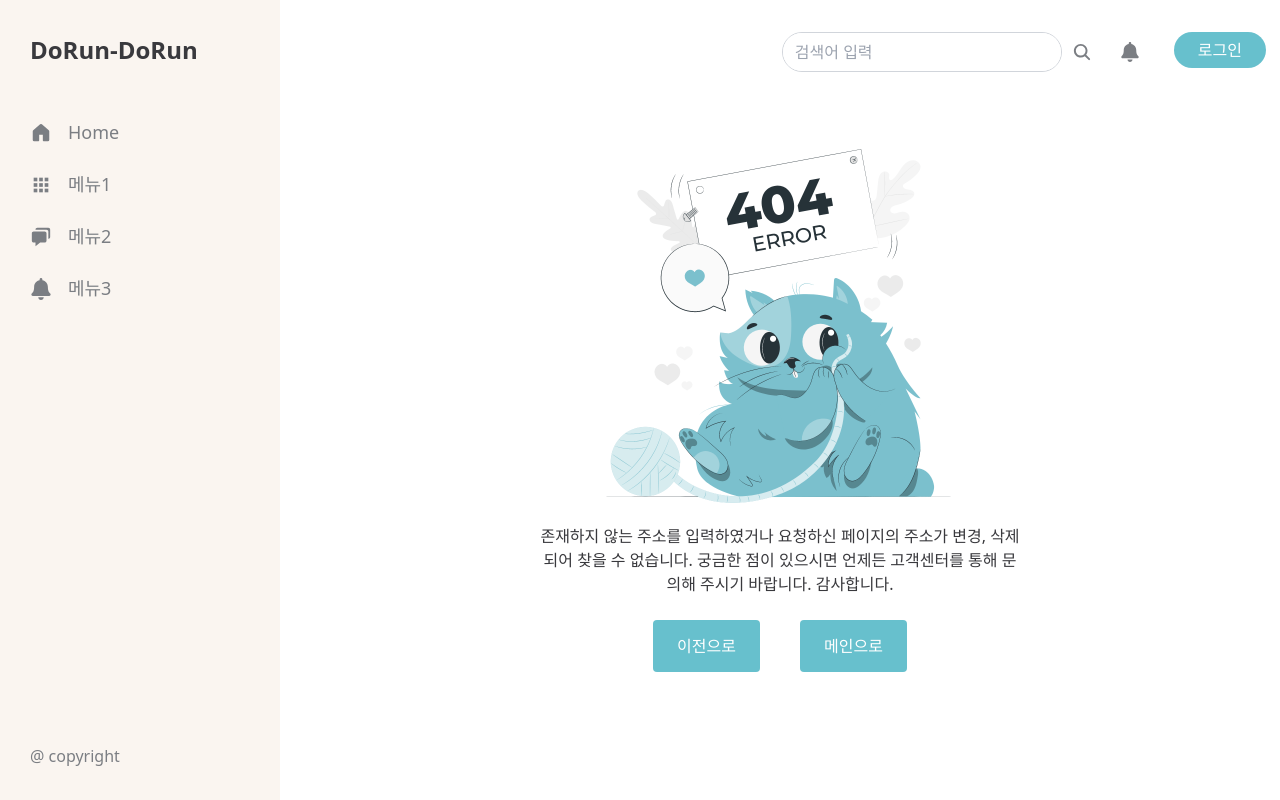
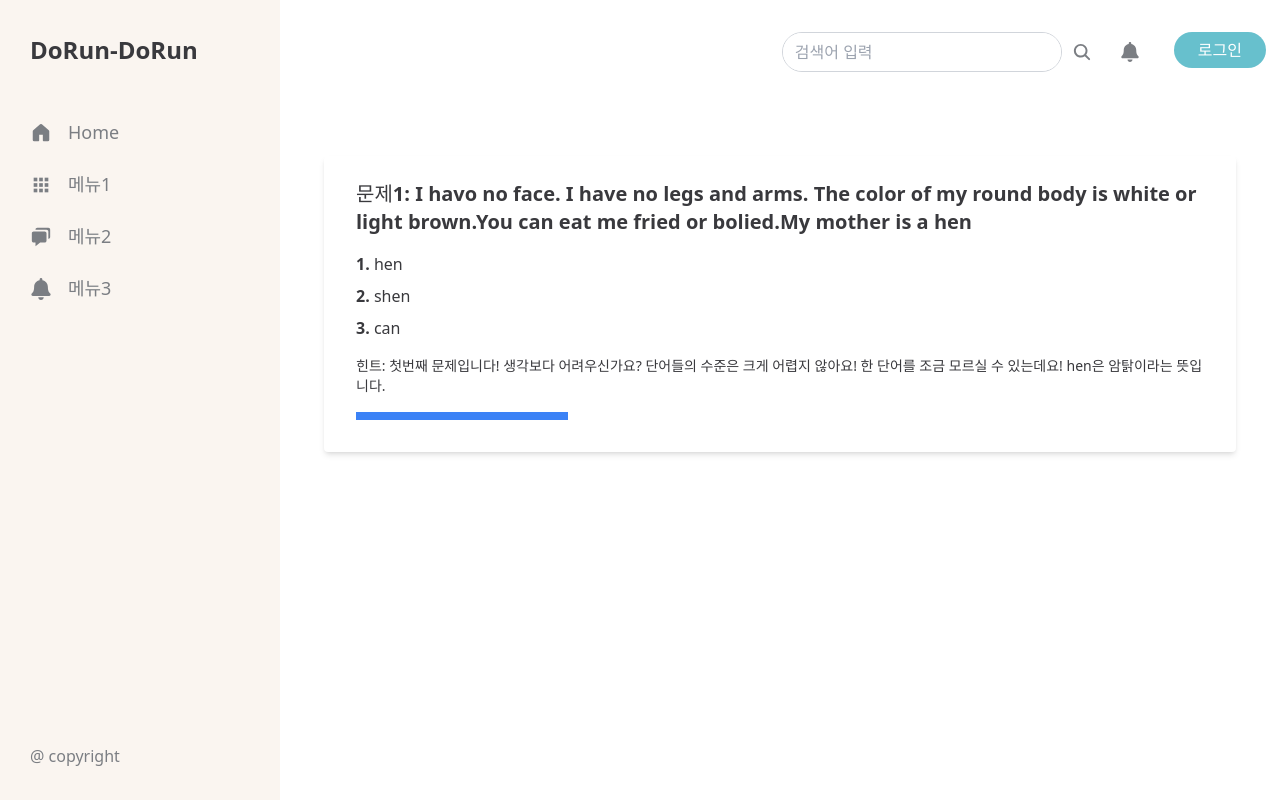
Before and after one commit to roo2bos/finalFront, a React (Vite) app: page /quiz in a window 1280 px wide. Built offline with nearby package versions, Linux system fonts and the light colour scheme.

Commit message:
퀴즈, 마이페이지, 마이룸

```diff
--- a/datas.json
+++ b/datas.json
@@ -145,5 +145,52 @@
 			"profile": "/image1.png",
 			"chats": ["aaa444"]
 		}
+	],
+
+	"quiz": [
+		{
+			"id": "1",
+			"question": "I havo no face. I have no legs and arms. The color of my round body is white or light brown.You can eat me fried or bolied.My mother is a hen",
+			"answer": {
+				"asw1" : "hen",
+				"asw2" : "shen",
+				"asw3" : "can"
+			},
+			"correctAnswer" : "hen",
+			"hint" : "첫번째 문제입니다! 생각보다 어려우신가요? 단어들의 수준은 크게 어렵지 않아요! 한 단어를 조금 모르실 수 있는데요! hen은 암탉이라는 뜻입니다."
+		},
+		{
+			"id": "2",
+			"question": "I can fly but I'am not a bird. I like windy days in winter. My body is made of paper and bamboo sticks",
+			"answer": {
+				"asw1" : "나도",
+				"asw2" : "정답",
+				"asw3" : "모르는데"
+			},
+			"correctAnswer" : "모르는데",
+			"hint" : "날 수는 있지만, 새는 아니다? 신기하네요 무엇일까요? bamboo는 대나무라는 뜻이에요! 한 번 잘 생각해보세요! 바람이 많이 부는 날을 좋아한다..."
+		},
+		{
+			"id": "3",
+			"question": "I can fly but I'am not a bird. I like windy days in winter. My body is made of paper and bamboo sticks",
+			"answer": {
+				"asw1" : "sdfdsfsfd도",
+				"asw2" : "정답",
+				"asw3" : "모르는데"
+			},
+			"correctAnswer" : "정답",
+			"hint" : "날 수는 있지만, 새는 아니다? 신기하네요 무엇일까요? bamboo는 대나무라는 뜻이에요! 한 번 잘 생각해보세요! 바람이 많이 부는 날을 좋아한다..."
+		},
+		{
+			"id": "4",
+			"question": "I can fly but I'am not a bird. I like windy days in winter. My body is made of paper and bamboo sticks",
+			"answer": {
+				"asw1" : "나도",
+				"asw2" : "정asdfsafsadf답",
+				"asw3" : "모르는데"
+			},
+			"correctAnswer" : "모르는데",
+			"hint" : "날 수는 있지만, 새는 아니다? 신기하네요 무엇일까요? bamboo는 대나무라는 뜻이에요! 한 번 잘 생각해보세요! 바람이 많이 부는 날을 좋아한다..."
+		}
 	]
 }
--- a/index.html
+++ b/index.html
@@ -3,6 +3,7 @@
   <head>
     <meta charset="UTF-8" />
     <link rel="icon" type="image/svg+xml" href="/vite.svg" />
+    <script src="https://cdn.jsdelivr.net/npm/canvas-confetti@1.9.2/dist/confetti.browser.min.js"></script>
     <meta name="viewport" content="width=device-width, initial-scale=1.0" />
     <title>DoRun-DoRun</title>
   </head>
--- a/package.json
+++ b/package.json
@@ -13,11 +13,13 @@
     "@reduxjs/toolkit": "^2.2.1",
     "@types/react-redux": "^7.1.33",
     "axios": "^1.6.7",
+    "canvas-confetti": "^1.9.2",
     "cheerio": "^1.0.0-rc.12",
     "react": "^18.2.0",
     "react-dom": "^18.2.0",
     "react-hook-form": "^7.51.0",
     "react-icons": "^5.0.1",
+    "react-modal": "^3.16.1",
     "react-redux": "^9.1.0",
     "react-router-dom": "^6.22.2"
   },
--- a/src/App.tsx
+++ b/src/App.tsx
@@ -7,8 +7,9 @@ import Guide from './components/Guide';
 import Home from './pages/Home';
 import Mypage from './pages/Mypage';
 import Talk from './pages/Talk';
-import Myroom from './components/Myroom';
+import Myroom from './pages/Myroom';
 import Character from './pages/Character';
+import Wordquiz from './components/Wordquiz';
 import './App.css';
 
 function App() {
@@ -22,6 +23,7 @@ function App() {
           <Route path='/myroom' element={<Myroom />} />
           <Route path='/guide' element={<Guide />} />
           <Route path='/character/:id' element={<Character />} />
+          <Route path='/quiz' element={<Wordquiz />} />
           <Route path='*' element={<NotFound />} />
         </Route>
         <Route path='/signup' element={<SignUp />} />
--- a/src/components/Mypage.tsx
+++ b/src/components/Mypage.tsx
@@ -14,7 +14,7 @@ type FormData = {
   password: string;
 };
 
-export default function SignUp() {
+export default function Mypage() {
   const dispatch = useDispatch();
   const [getUser, setGetUser] = useState<FormData | null>(null);
 
--- a/src/components/NotFound.tsx
+++ b/src/components/NotFound.tsx
@@ -2350,7 +2350,7 @@ export default function Notfound() {
       </defs>
     </svg> */}
  <div className='flex flex-col items-center text-center'>
-      <img className='w-5/12' src={logo} alt="error"/>
+      <img className='w-4/12' src={logo} alt="error"/>
       <p className='w-6/12'>
         존재하지 않는 주소를 입력하였거나 요청하신 페이지의 주소가 변경, 삭제되어 찾을 수 없습니다. 궁금한 점이 있으시면 언제든 고객센터를 통해 문의해 주시기 바랍니다. 감사합니다.
       </p>
--- /dev/null
+++ b/src/components/Wordquiz.tsx
@@ -0,0 +1,91 @@
+import { useState, useEffect } from "react";
+import datas from '../../datas.json';
+
+
+
+export default function Wordquiz() {
+    const [question, setQuestion] = useState(0);
+    const [correct, setCorrect] = useState(true);
+    const [clickedAnswer, setClickedAnswer] = useState(null);
+
+
+
+    const handleNextQuestion = () => {
+        if (question < datas.quiz.length - 1) {
+            setQuestion(question + 1);
+            setCorrect(true);
+            setClickedAnswer(null);
+        } else {
+            console.log("모든 문제를 풀었습니다.");
+        }
+    };
+
+    const checkAnswer = (quizItem, selectedAnswer) => {
+        if (quizItem.answer[`asw${selectedAnswer}`] === quizItem.correctAnswer) {
+            handleNextQuestion();
+            firework()
+        } else {
+            setCorrect(false);
+            setClickedAnswer(selectedAnswer);
+        }
+    };
+
+    const firework = () => {
+        var duration = 20 * 100;
+        var animationEnd = Date.now() + duration;
+        var defaults = { startVelocity: 20, spread: 360, ticks: 100, zIndex: 0 };
+        //  startVelocity: 범위, spread: 방향, ticks: 갯수
+
+        function randomInRange(min, max) {
+          return Math.random() * (max - min) + min;
+        }
+
+        var interval = setInterval(function () {
+          var timeLeft = animationEnd - Date.now();
+
+          if (timeLeft <= 0) {
+            return clearInterval(interval);
+          }
+
+          var particleCount = 50 * (timeLeft / duration);
+          // since particles fall down, start a bit higher than random
+          confetti(
+            Object.assign({}, defaults, {
+              particleCount,
+              origin: { x: randomInRange(-0.1, 0.3), y: Math.random() - 0.2 }
+            })
+          );
+          confetti(
+            Object.assign({}, defaults, {
+              particleCount,
+              origin: { x: randomInRange(0.7, 0.9), y: Math.random() - 0.2 }
+            })
+          );
+        }, 250);
+      }
+
+    return (
+        <div className="container mx-auto py-8">
+            {/* 퀴즈 */}
+            <div className="bg-white shadow-md rounded px-8 pt-6 pb-8 mb-4">
+                {/* 문제 */}
+                {datas.quiz.map((quizItem, index) => (
+                    index === question && (
+                        <div key={quizItem.id}>
+                            <h3 className="text-xl font-bold mb-4">문제{quizItem.id}: {quizItem.question}</h3>
+                            <ul>
+                                <li className={`mb-2 cursor-pointer ${clickedAnswer === 1 && !correct ? 'text-red-500' : ''}`} onClick={() => checkAnswer(quizItem, 1)}><span className="font-bold">1. </span>{quizItem.answer.asw1}</li>
+                                <li className={`mb-2 cursor-pointer ${clickedAnswer === 2 && !correct ? 'text-red-500' : ''}`} onClick={() => checkAnswer(quizItem, 2)}><span className="font-bold">2. </span>{quizItem.answer.asw2}</li>
+                                <li className={`mb-2 cursor-pointer ${clickedAnswer === 3 && !correct ? 'text-red-500' : ''}`} onClick={() => checkAnswer(quizItem, 3)}><span className="font-bold">3. </span>{quizItem.answer.asw3}</li>
+                            </ul>
+                            <p className="text-sm mt-4">힌트: {quizItem.hint}</p>
+                            {!correct && <p className="text-red-500">오답입니다. 정답은 {quizItem.correctAnswer}입니다.</p>}
+                        </div>
+                    )
+                ))}
+                {/* 진행 상황 바 */}
+                <div className="bg-blue-500 mt-4 h-2" style={{ width: `${((question + 1) / datas.quiz.length) * 100}%` }}></div>
+            </div>
+        </div>
+    );
+}
--- /dev/null
+++ b/src/components/cheerio.tsx
@@ -0,0 +1,36 @@
+import { useEffect } from "react";
+import axios from "axios";
+import cheerio from "cheerio";
+
+export default function CheerioExample() {
+
+    useEffect(() => {
+        const main = async () => {
+            const url = 'https://devscb.com/';
+            const response = await axios.get(url);
+            const html = response.data;
+
+
+            const $ = cheerio.load(html);
+
+
+            const title = $('title').text();
+            console.log('Title:', title);
+
+
+            $('.post-preview').each((index, element) => {
+                const postTitle = $(element).find('h2').text();
+                const postLink = $(element).find('a').attr('href');
+                console.log('Post Title:', postTitle);
+                console.log('Post Link:', postLink);
+            });
+        };
+        main();
+    }, []);
+
+    return (
+        <>
+
+        </>
+    );
+}
--- a/src/pages/Mypage.tsx
+++ b/src/pages/Mypage.tsx
@@ -1,5 +1,4 @@
 import Mypage1 from '../components/Mypage'
-
 function Mypage () {
   return (
     <>
--- a/src/components/Myroom.tsx
+++ b/src/pages/Myroom.tsx
@@ -24,6 +24,7 @@ export default function Myroom (){
         <div>
             <h2 className='list-title'>My room</h2>
             <ul className='list-char'>
+                <h3>캐릭터 대화</h3>
                 {/* {data.map((item) => {
                     return (
                         <li key={item.id}>
@@ -39,8 +40,12 @@ export default function Myroom (){
                 })} */}
             </ul>
             <ul className='list-char'>
+                <h3>영단어 학습장</h3>
+            </ul>
+            <Link to={'/quiz'}>
+                <button>영어 퀴즈</button>
+            </Link>
 
-            </ul>
         </div>
     );
 }
```
